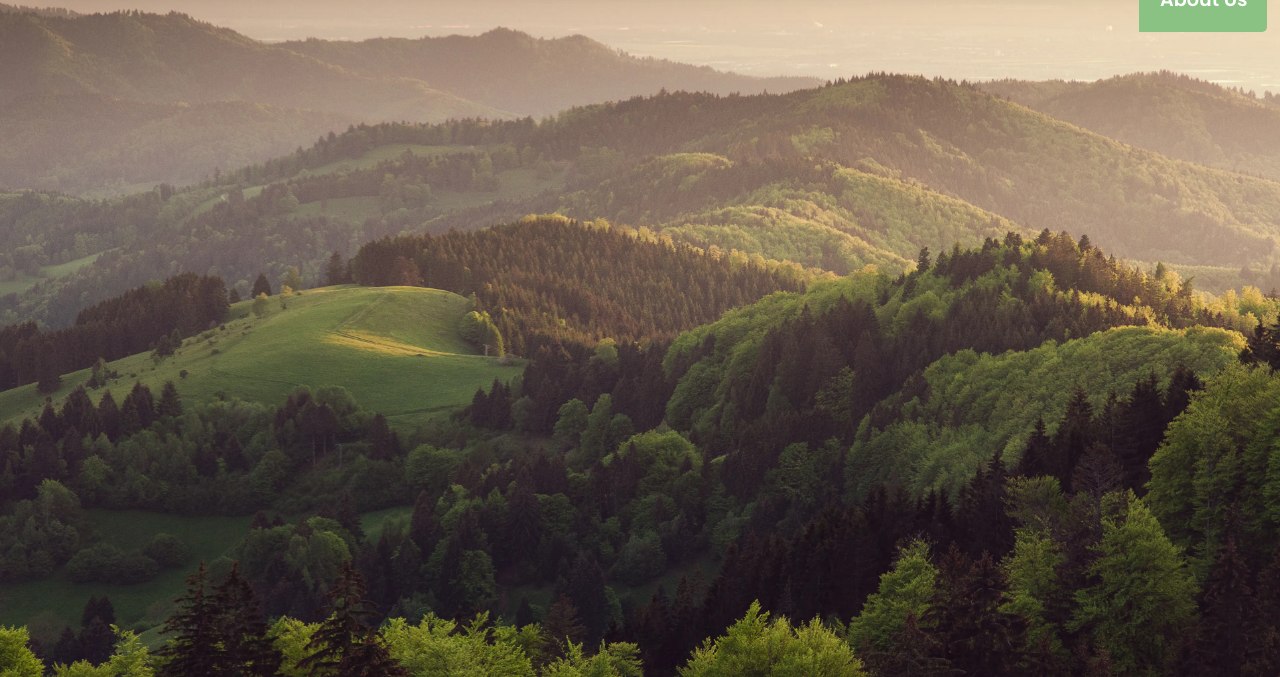
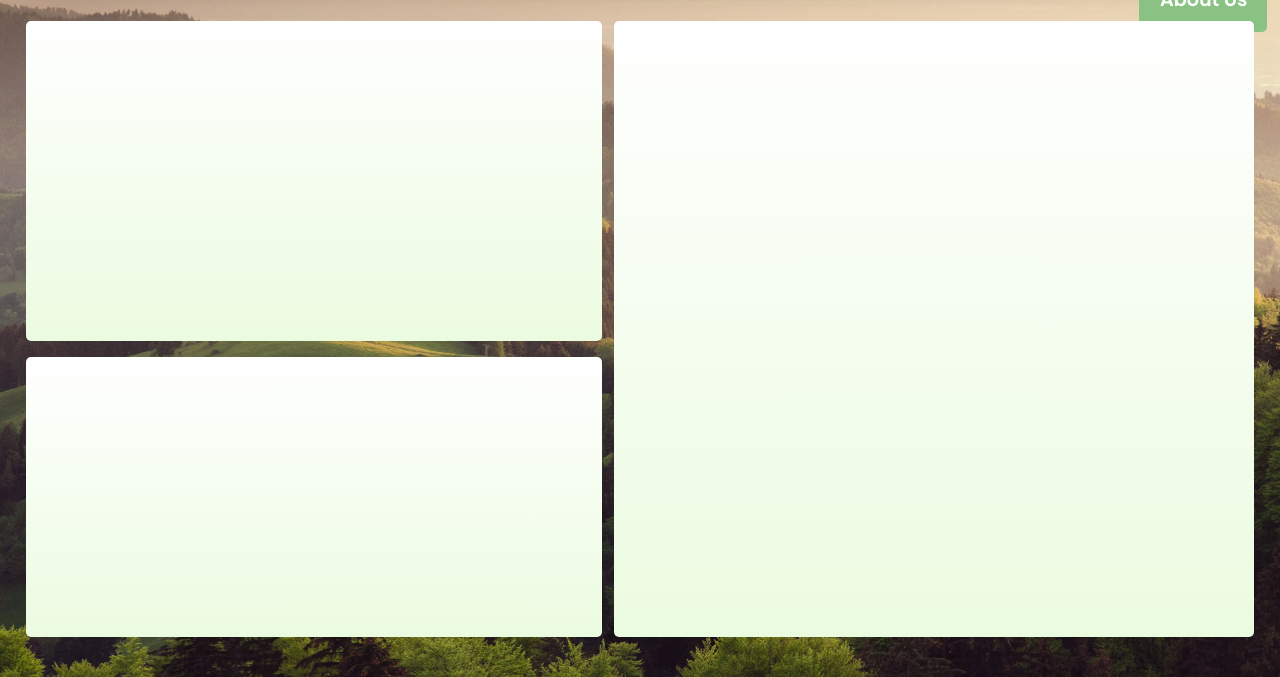
Before and after one commit to k4nymi/resma, a plain HTML site: page index.html in a window 1280 px wide. Shown: the part 123-800 px from the top of the page. Drawn offline with Linux system fonts and the light colour scheme.

Commit message:
Add files via upload

```diff
--- a/index.html
+++ b/index.html
@@ -19,10 +19,11 @@
                 <a class="smalllink" id="aboutus" href="#">About Us</a>
             </div>
         </div>
-
     </nav>
-    <section id="background">
-
+    <section id="s1">
+        <div id="slideshow"></div>
+        <div id="s1desc"></div>
+        <div id="signupsheet"></div>
     </section>
 </body>
 </html>
--- a/style.css
+++ b/style.css
@@ -17,7 +17,7 @@ nav{
     background: linear-gradient(180deg, rgba(255,255,255,1) 0%, rgba(235,251,224,1) 100%);
 }
 
-#background{
+#s1{
     background-size: cover;
     background-repeat: no-repeat;
     width: 100vw;
@@ -89,3 +89,33 @@ nav{
     transition: 0.2s;
     text-align: center;
 }
+
+#slideshow{
+    border-radius: 5px;
+    height: 40vh;
+    width: 45vw;
+    position: absolute;
+    margin-top: 18vh;
+    margin-left: 2vw;
+    background: linear-gradient(180deg, rgba(255,255,255,1) 0%, rgba(235,251,224,1) 100%);
+}
+
+#s1desc{
+    border-radius: 5px;
+    height: 35vh;
+    width: 45vw;
+    position: absolute;
+    margin-top: 60vh;
+    margin-left: 2vw;
+    background: linear-gradient(180deg, rgba(255,255,255,1) 0%, rgba(235,251,224,1) 100%);
+}
+
+#signupsheet{
+    border-radius: 5px;
+    height: 77vh;
+    width: 50vw;
+    position: absolute;
+    margin-top: 18vh;
+    margin-left: 48vw;
+    background: linear-gradient(180deg, rgba(255,255,255,1) 0%, rgba(235,251,224,1) 100%);
+}
```
